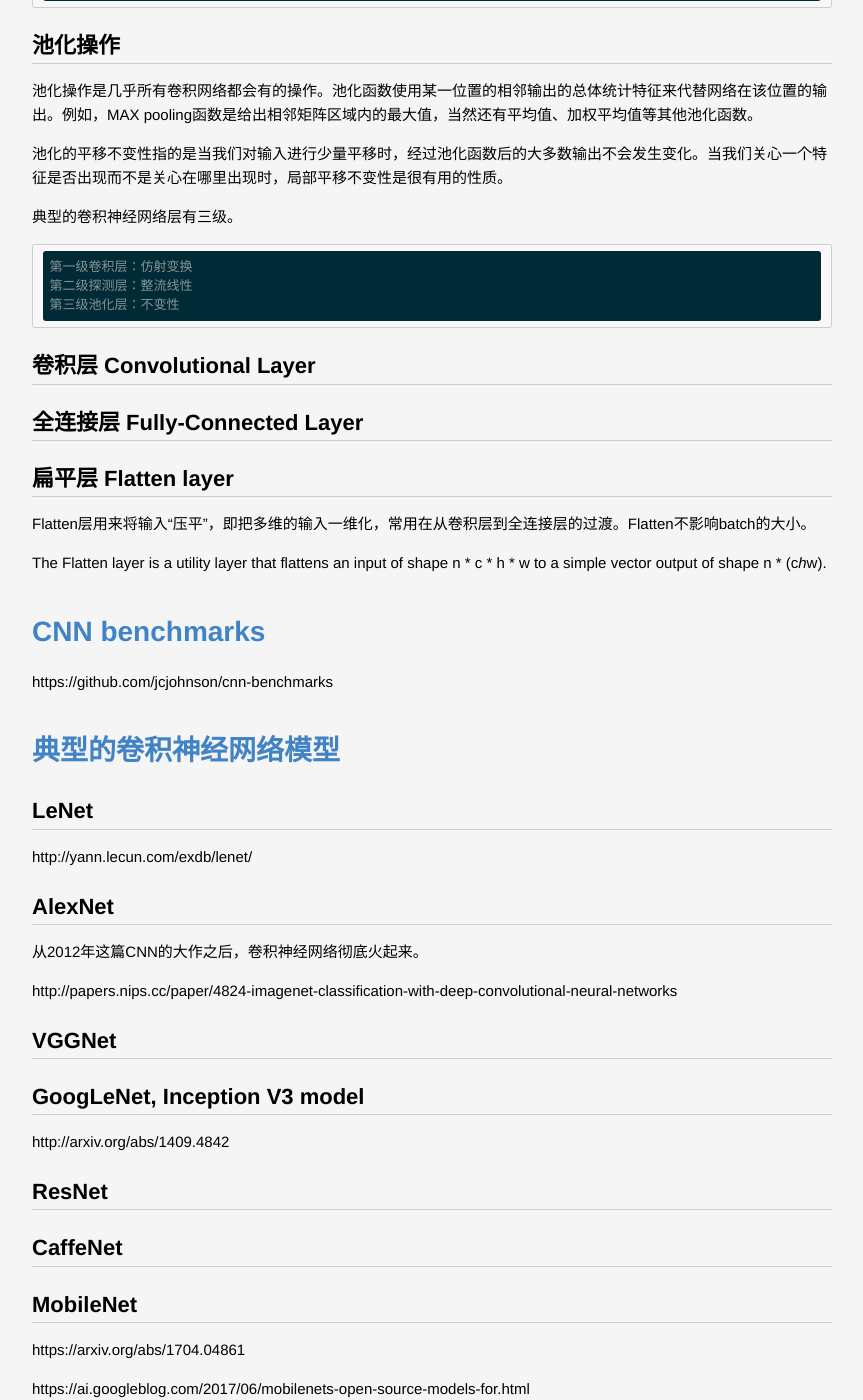
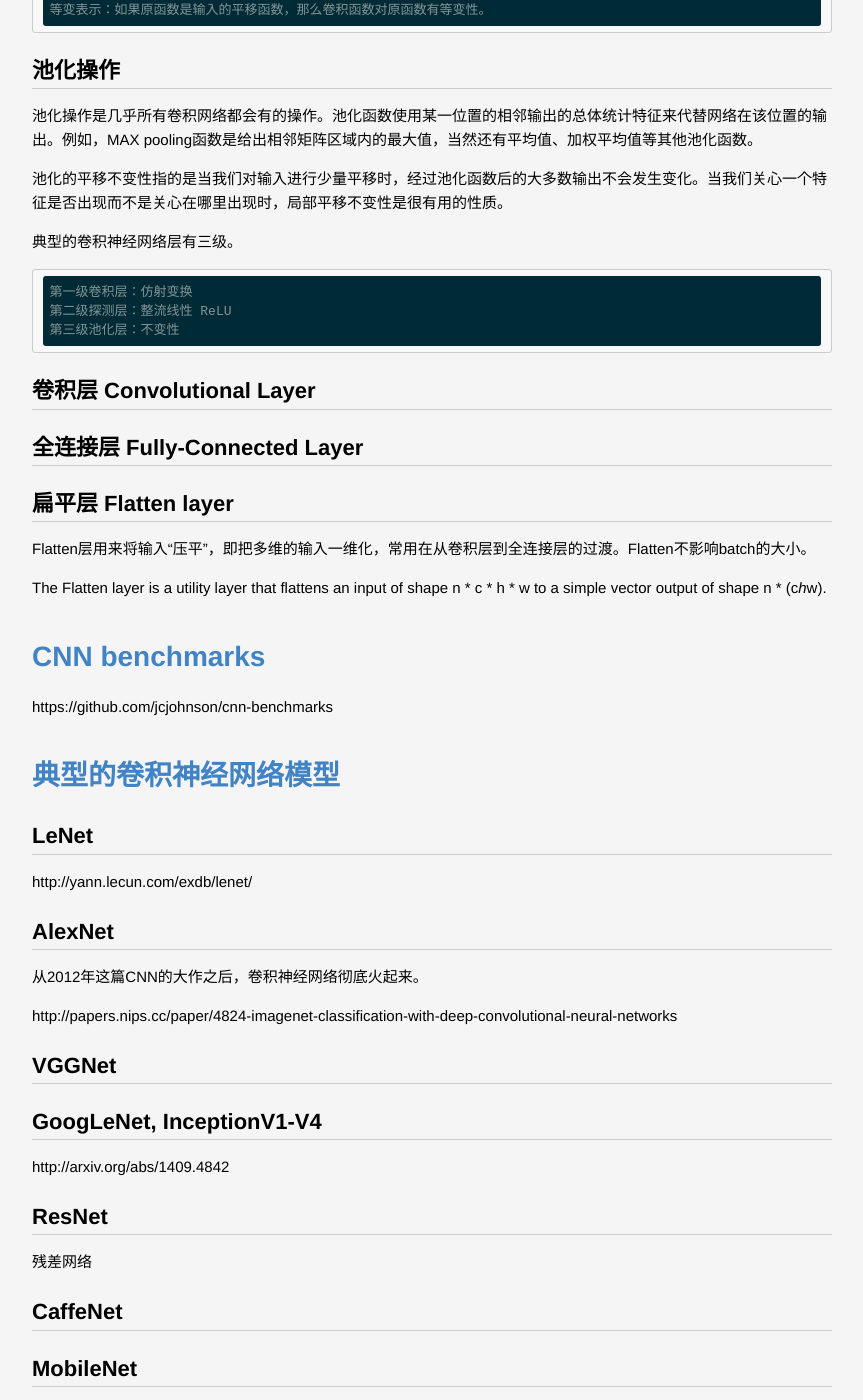
Before and after one commit to lucky521/blog, a Jekyll site: the page built from _posts/ml/2017-03-27-CV-using-machine-learning.markdown, in a window 1280 px wide and 1400 px high, scrolled down 2835 px. Shown: the whole window, without its empty margins (208-1071 px from the left). Built offline with Jekyll 4.4.1, drawn with Linux system fonts in a browser that asks for light colours; some of the changed text lies outside the part shown.

Commit message:
update blog

```diff
--- a/_posts/ml/2017-03-27-CV-using-machine-learning.markdown
+++ b/_posts/ml/2017-03-27-CV-using-machine-learning.markdown
@@ -101,10 +101,14 @@
 
 池化的平移不变性指的是当我们对输入进行少量平移时，经过池化函数后的大多数输出不会发生变化。当我们关心一个特征是否出现而不是关心在哪里出现时，局部平移不变性是很有用的性质。
 
+
+
+
+
 典型的卷积神经网络层有三级。
 
     第一级卷积层：仿射变换
-    第二级探测层：整流线性
+    第二级探测层：整流线性 ReLU
     第三级池化层：不变性
 
 
@@ -143,11 +147,13 @@
 
 ## VGGNet
 
-## GoogLeNet,  Inception V3 model
+## GoogLeNet,  InceptionV1-V4
 
 http://arxiv.org/abs/1409.4842
 
 ## ResNet
+
+残差网络
 
 ## CaffeNet
 
--- a/_posts/ml/2017-08-15-Basic-of-Machine-Learning.markdown
+++ b/_posts/ml/2017-08-15-Basic-of-Machine-Learning.markdown
@@ -256,7 +256,7 @@
 
 # 不同机器学习模型之间的共性和联系
 
-
+每一个公式、函数、参数被引入到模型中，都有其业务目的。
 
 
 
--- a/_posts/ml/2019-02-04-Famous-Model.markdown
+++ b/_posts/ml/2019-02-04-Famous-Model.markdown
@@ -62,6 +62,8 @@
 
 ## Transformer
 
+transformer layer的样子
+
 http://jalammar.github.io/illustrated-transformer/
 
 
--- a/_posts/tech/2018-04-05-personalization-algorithm.markdown
+++ b/_posts/tech/2018-04-05-personalization-algorithm.markdown
@@ -68,12 +68,13 @@
 3. 梯度下降：这是机器学习矩阵分解的常用计算方法
 
 
-Latent-factor modelsa
+Latent-factor models
 
 Matrix Factorization
 
-Factorization Machine
+## Factorization Machine
 
+因子分解机(FM) 通过特征对之间的隐变量内积来提取特征组合。
 
 ## SVD & SVD++
 
```
Also changed, not shown: other parts of _posts/ml/2017-03-27-CV-using-machine-learning.markdown (+2 -1 lines), _posts/ml/2018-05-15-nlp-using-machine-learning.markdown (+23 -14 lines).
